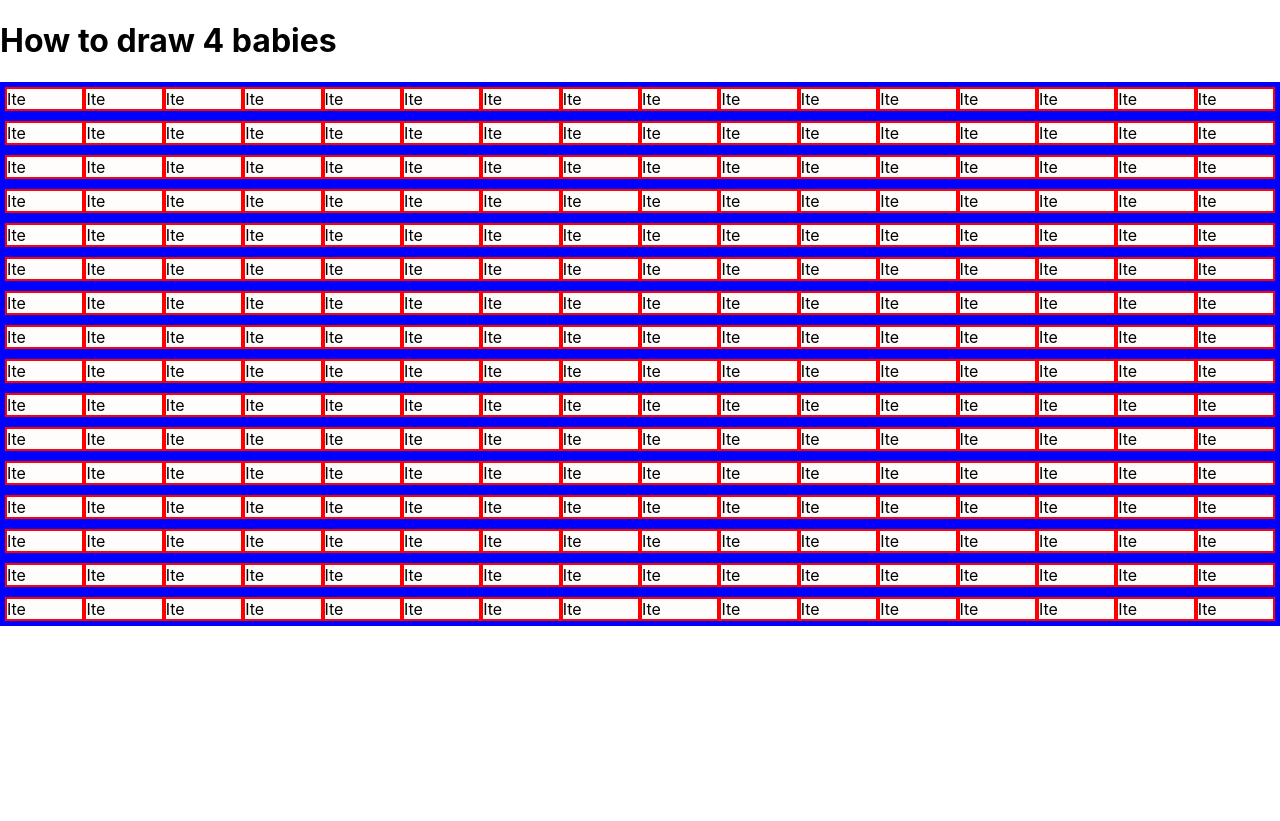
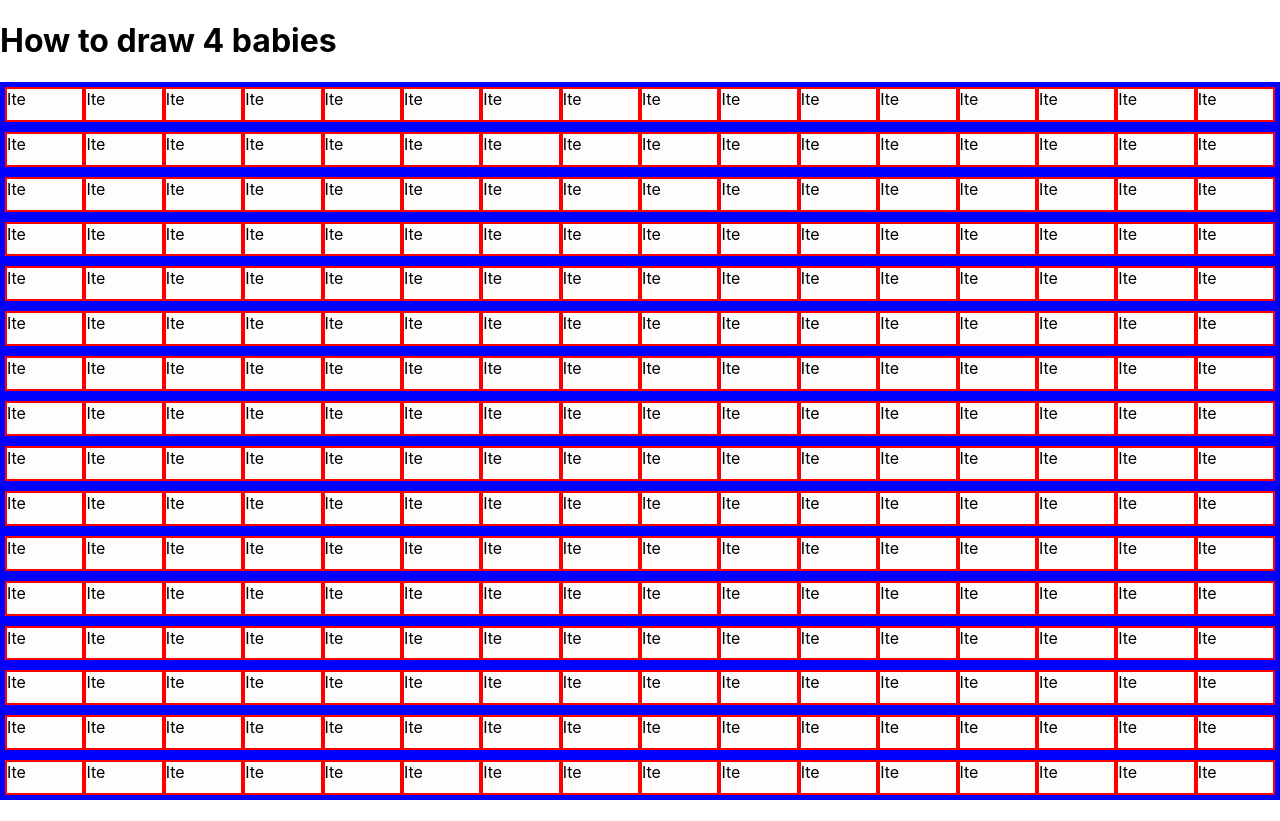
Before and after one commit to ducky-fish/Odin_Project_GH, a React (Create React App) app in the folder Etch_a_Sketch/etchsketch/: page / in a window 1280 px wide. After the commit the page ends 800 px from the top, so only its background shows below. Built offline with nearby package versions, Linux system fonts and the light colour scheme.

Commit message:
Fixed the height issue, now takes up the whole screen as intended.

```diff
--- a/Etch_a_Sketch/etchsketch/public/index.html
+++ b/Etch_a_Sketch/etchsketch/public/index.html
@@ -26,8 +26,7 @@
     -->
     <title>React App</title>
   </head>
-  <body>
-    <div id="root"></div>
+  <body id="root">
     <!--
       This HTML file is a template.
       If you open it directly in the browser, you will see an empty page.
--- a/Etch_a_Sketch/etchsketch/src/App.css
+++ b/Etch_a_Sketch/etchsketch/src/App.css
@@ -2,16 +2,11 @@
   text-align: center;
 }
 
-.viewport{
-  width: device-width;
-  height: device-height;
-}
 
-.WebContainer{
-  display: block flex;
+  /* display: block flex;
   flex-direction: column;
-  margin: 0 auto;
-}
+  align-items: stretch;
+   */
 
 
 html{
@@ -21,7 +16,15 @@ html{
  body{
   height: 100%;
   position: relative;
- }
+}
+
+.WebContainer {
+  display: block flex;
+  flex-direction: column;
+  align-items: stretch;
+
+  height: 100%;
+}
 
 .Container {
   display: block flex;
@@ -37,12 +40,3 @@ html{
   background-color: rgb(255, 251, 251, 0.797);
   flex: 1;
 }
-
-@keyframes App-logo-spin {
-  from {
-    transform: rotate(0deg);
-  }
-  to {
-    transform: rotate(360deg);
-  }
-}
--- a/Etch_a_Sketch/etchsketch/src/App.js
+++ b/Etch_a_Sketch/etchsketch/src/App.js
@@ -8,14 +8,12 @@ function App() {
   }
 
   return (
-    <>
+    <div className='WebContainer'>
       <h1>How to draw 4 babies</h1>
-      <div className='WebContainer'>
 
-        {rows}
+      {rows}
 
-      </div>
-    </>
+    </div>
 
 
 
```
